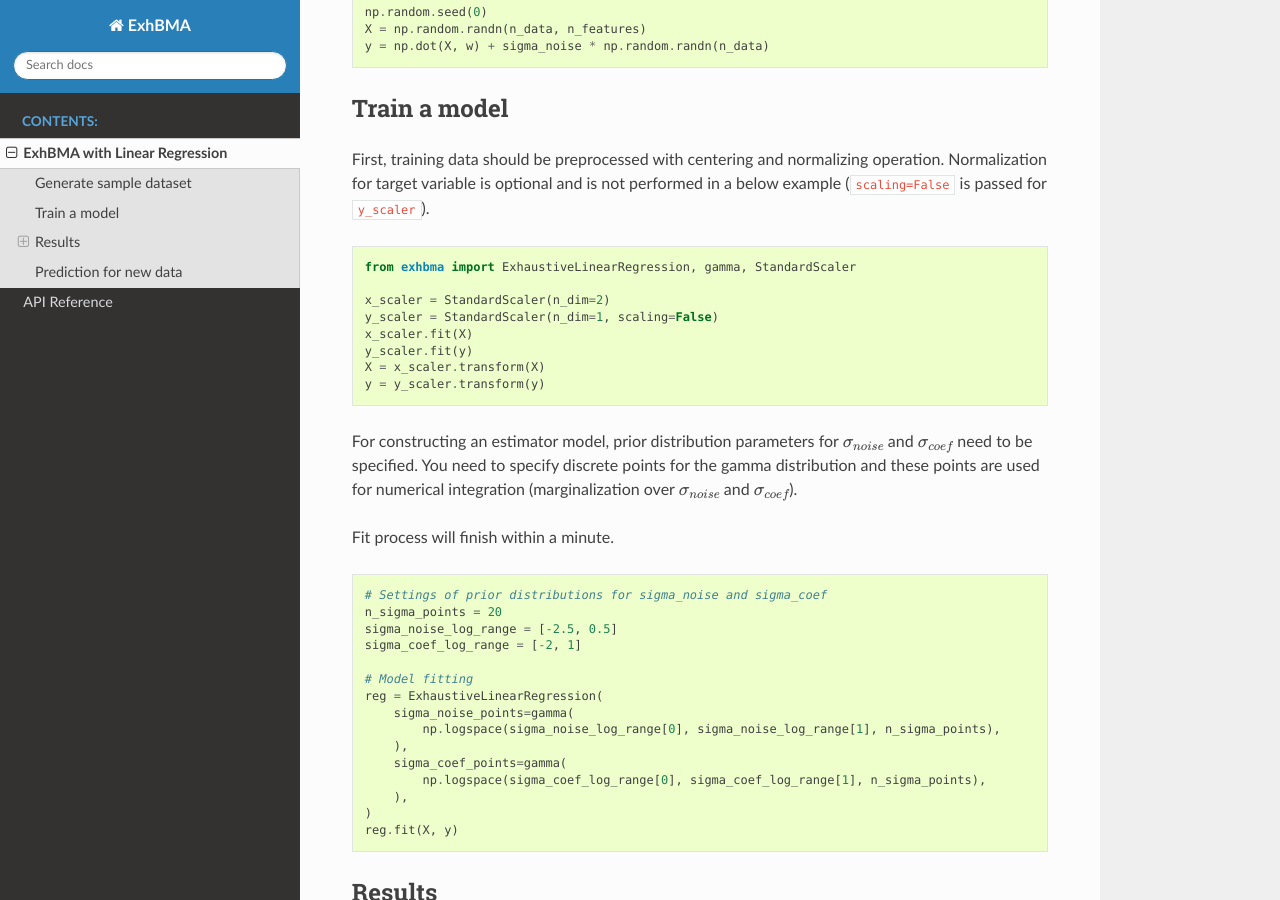
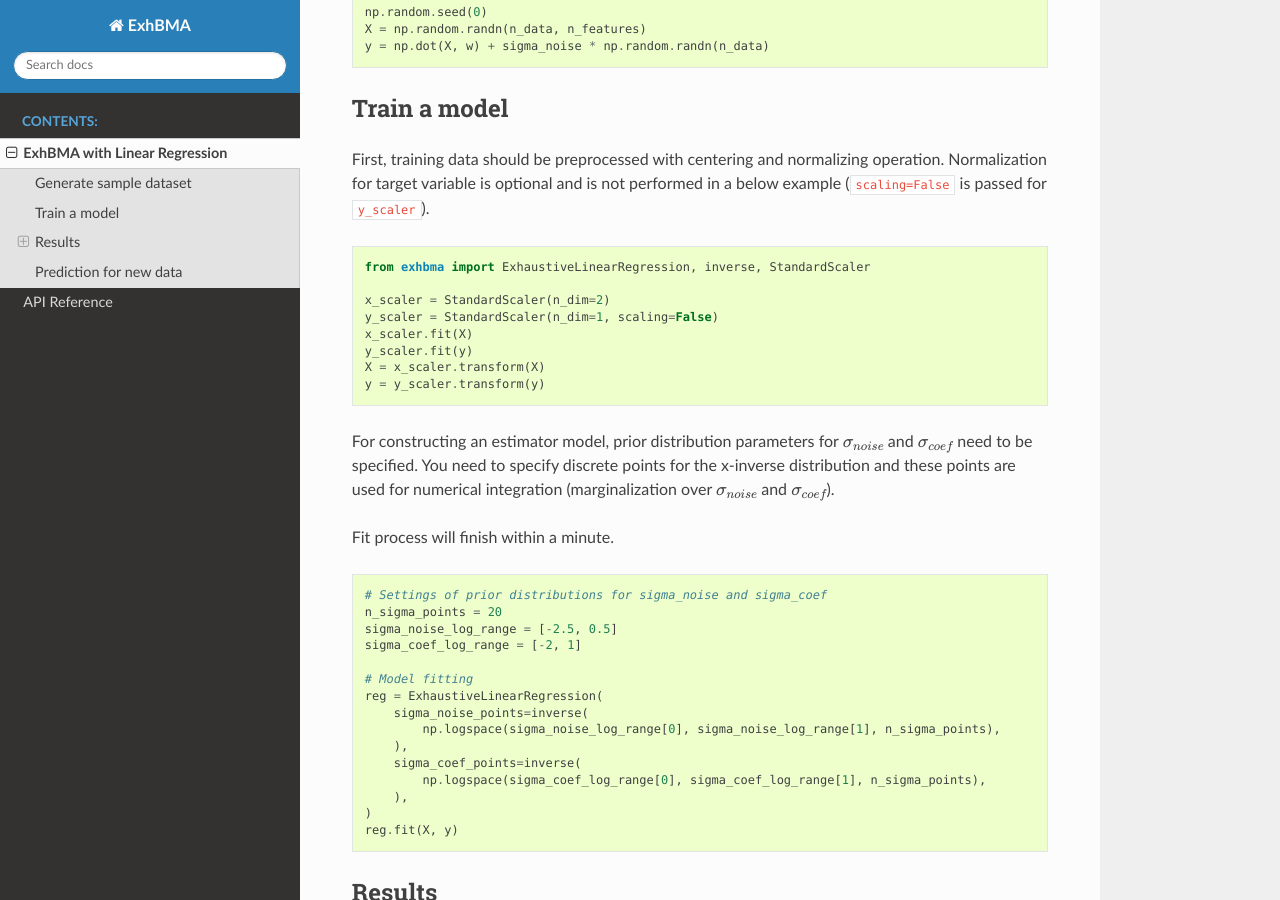
Before and after one commit to okada-lab/exhbma, a Sphinx documentation site: the page built from docs/source/linear_regression.rst, in a window 1280 px wide and 900 px high, scrolled down 551 px. Built offline with Sphinx 7.4.7 and the Read the Docs theme 2.0.0, drawn with Linux system fonts in a browser that asks for light colours.

Commit message:
update: Update document

```diff
--- a/docs/source/linear_regression.rst
+++ b/docs/source/linear_regression.rst
@@ -38,7 +38,7 @@
 
 .. code:: python
 
-   from exhbma import ExhaustiveLinearRegression, gamma, StandardScaler
+   from exhbma import ExhaustiveLinearRegression, inverse, StandardScaler
 
    x_scaler = StandardScaler(n_dim=2)
    y_scaler = StandardScaler(n_dim=1, scaling=False)
@@ -50,7 +50,7 @@
 
 For constructing an estimator model, prior distribution parameters for :math:`\sigma_{noise}`
 and :math:`\sigma_{coef}` need to be specified.
-You need to specify discrete points for the gamma distribution and
+You need to specify discrete points for the x-inverse distribution and
 these points are used for numerical integration (marginalization over
 :math:`\sigma_{noise}` and :math:`\sigma_{coef}`).
 
@@ -65,10 +65,10 @@
 
    # Model fitting
    reg = ExhaustiveLinearRegression(
-       sigma_noise_points=gamma(
+       sigma_noise_points=inverse(
            np.logspace(sigma_noise_log_range[0], sigma_noise_log_range[1], n_sigma_points),
        ),
-       sigma_coef_points=gamma(
+       sigma_coef_points=inverse(
            np.logspace(sigma_coef_log_range[0], sigma_coef_log_range[1], n_sigma_points),
        ),
    )
```
Also changed, not shown: 1 other file.
